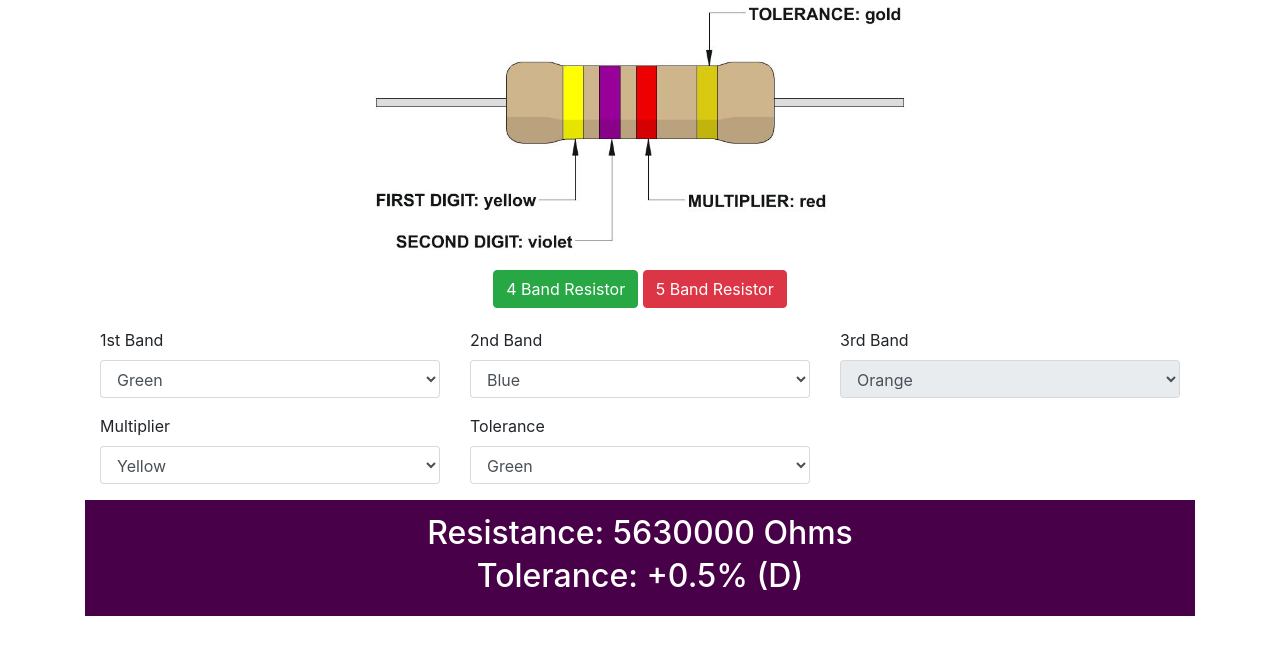
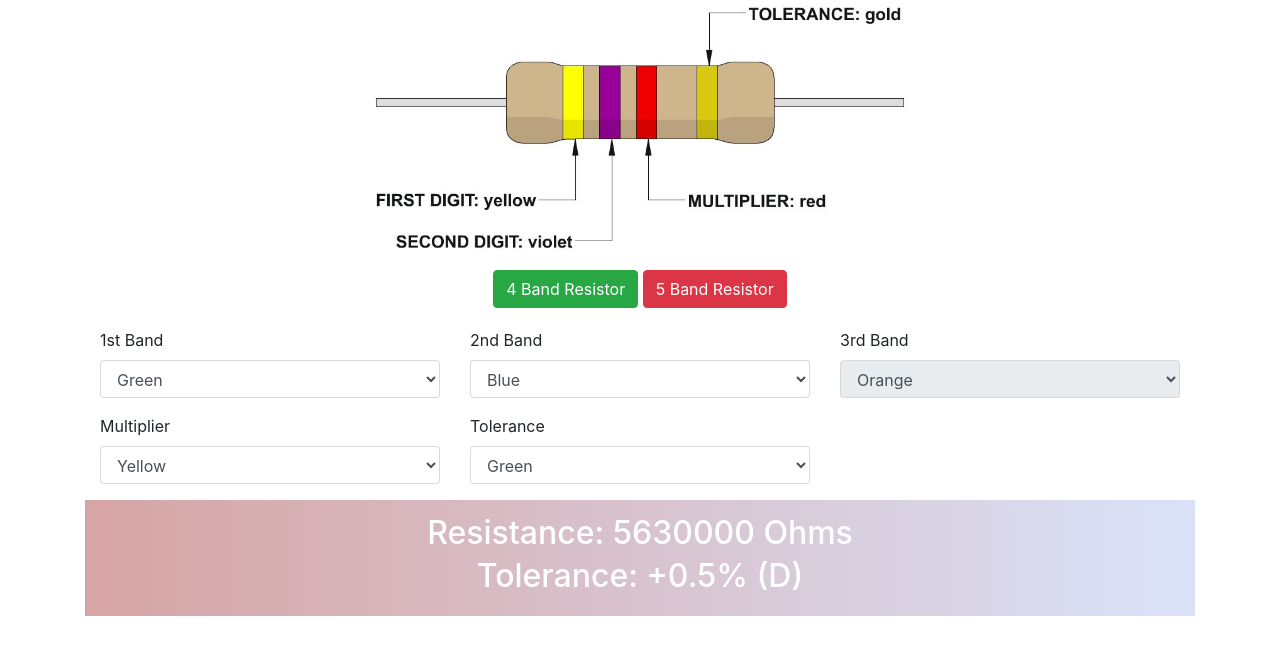
Before and after one commit to ankorGH/ResCalc, a plain HTML site: page index.html in a window 1280 px wide. Drawn offline with nearby package versions, Linux system fonts and the light colour scheme.

Commit message:
adding styles to display of resistance

```diff
--- a/index.html
+++ b/index.html
@@ -7,7 +7,10 @@
 				margin:20px 0 !important;
 			}
 			#finalRes{
-				background: #480048;
+				background: #DAE2F8;  /* fallback for old browsers */
+background: -webkit-linear-gradient(to right, #D6A4A4, #DAE2F8);  /* Chrome 10-25, Safari 5.1-6 */
+background: linear-gradient(to right, #D6A4A4, #DAE2F8); /* W3C, IE 10+/ Edge, Firefox 16+, Chrome 26+, Opera 12+, Safari 7+ */
+
 				color:#fff;
 				padding: 15px;
 			}
```
